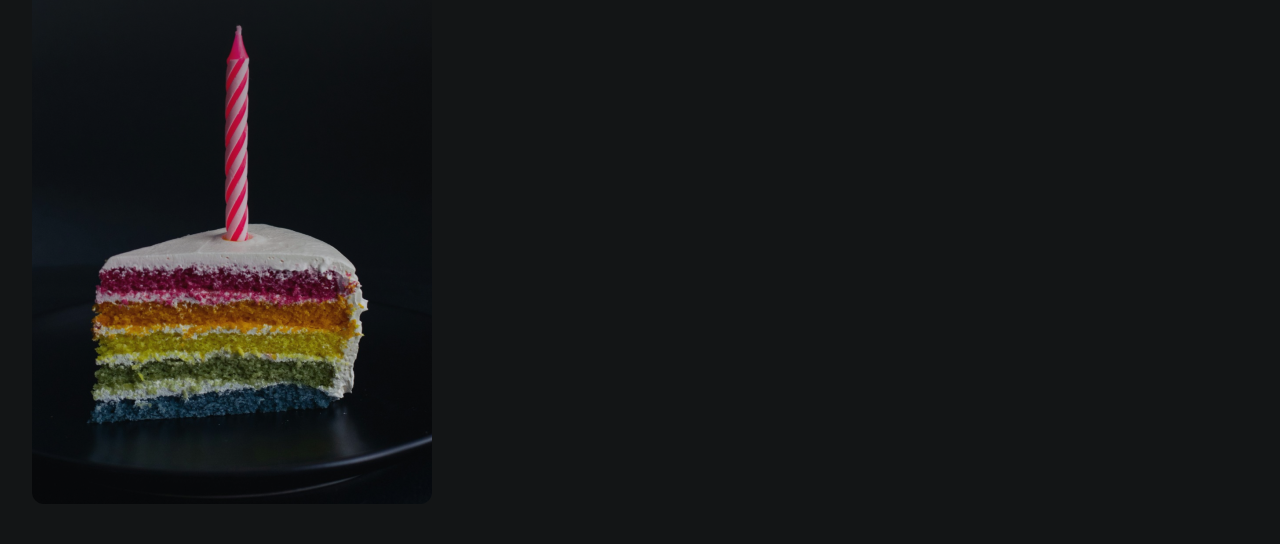
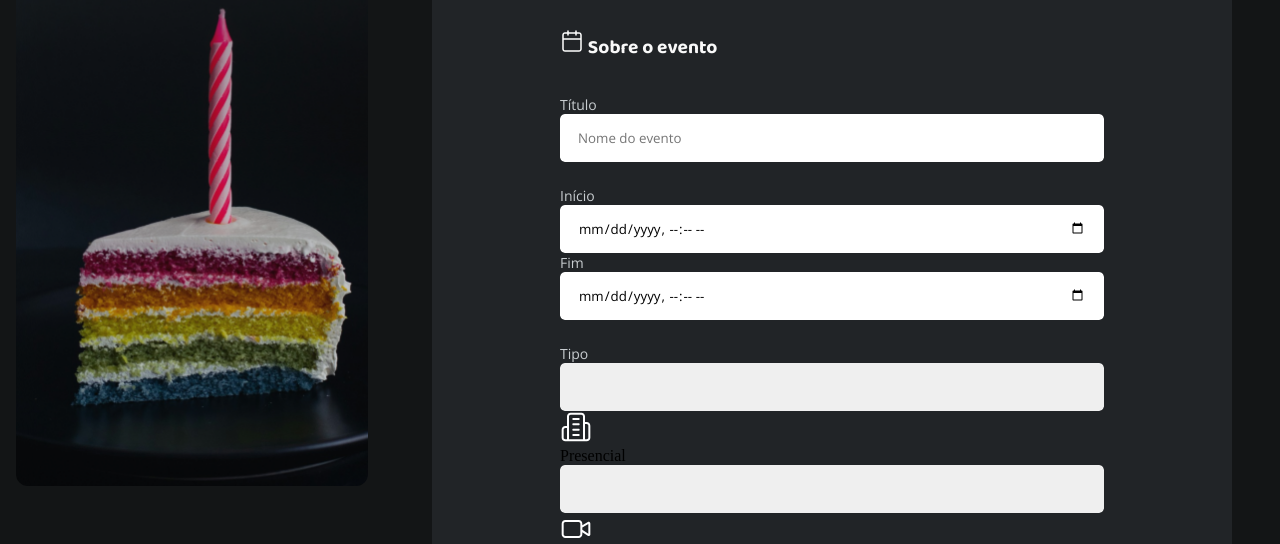
Before and after one commit to MatheusCristh/Formulario-de-convite, a plain HTML site: page index.html in a window 1280 px wide. Shown: the part 256-800 px from the top of the page. Drawn offline with nearby package versions, Linux system fonts and the light colour scheme.

Commit message:
iniciando about

```diff
--- a/index.html
+++ b/index.html
@@ -18,8 +18,8 @@
 </head>
 <body>
   <div id="app">
-    <main>
-      <div class="main-container">
+    <aside>
+      <div class="aside-container">
 
         <header>
           <img src="assets/Logo.png" alt="ícone de festa">
@@ -30,20 +30,71 @@
           <p>Crie um convite digital para o seu evento</p>
         </header>
 
+      </div>
+    </aside>
+
+    <main>
+      <div class="main-container">
+
+          <h1>Crie seu convite</h1>
+
+
+
+          <form action="method">
+            <fieldset class="about">
+              <legend>
+               <img src="assets/calendar.svg" alt="ícone de calendário">
+                Sobre o evento
+              </legend>
+
+              <div class="name-event">
+                <label for="title">Título</label>
+                 <input id="title" type="text" placeholder="Nome do evento">
+              </div>
+
+              <div class="date">
+                <label for="start">Início</label>
+                <input id="start" type="datetime-local">
+
+                <label for="finish">Fim</label>
+                <input id="finis" type="datetime-local">
+              </div>
+
+              <div class="type">
+                <label for="type">Tipo</label>
+
+                <div class="in-person">
+                <input type="button" id="in person">
+                <img src="assets/building-2.svg" alt="ícone de prédio">
+                <p>Presencial</p>
+                </div>
+
+                <div class="online">
+                <input type="button" id="online">
+                <img src="assets/video.svg" alt="ícone de cámera">
+                <p>Online</p>
+                </div>
+
+              </div>
+
+              <div class="local">
+                <label for="local">Local</label>
+                <input type="text" id="local" placeholder="Link ou endereço">
+              </div>
+
+              <div class="description">
+                <label for="description">Descriçao</label>
+                <textarea name="description" id="description" placeholder="Escreva sobre os detalhes do evento"></textarea>
+              </div>
+
+            </fieldset>
+          </form>
 
 
 
       </div>
     </main>
 
-    <aside>
-      <div class="aside-container">
-
-
-
-      </div>
-    </aside>
-
   </div>
 </body>
 </html>
--- /dev/null
+++ b/styles/fields/index.css
@@ -0,0 +1 @@
+@import url(input.css);
--- /dev/null
+++ b/styles/fields/input.css
@@ -0,0 +1,13 @@
+input, textarea {
+  appearance: none;
+  width: 100%;
+
+  border-radius: .3rem;
+  border: 2px solid transparent;
+  outline: 1px solid #212427;
+
+  font-family: "Open sans", serif;
+  height: 3rem;
+
+  padding: .75rem 1rem;
+}
--- /dev/null
+++ b/styles/forms.css
@@ -0,0 +1,35 @@
+@import url(fields/index.css);
+
+form {
+  margin-top: 2rem;
+}
+
+fieldset {
+   border: none;
+
+   display: grid;
+   gap: 1.5rem
+}
+
+legend {
+  font-family: "Baloo 2", serif;
+  color: #F9F9F9;
+  font-weight: bold;
+  font-size: 1.2rem;
+
+
+  img {
+    width: 24px;
+    height: 24px;
+
+  }
+
+}
+
+label {
+
+ font-family: "Open sans", serif;
+ font-size: 14px;
+ color: #C8CDD0;
+ margin-bottom: .25rem;
+}
--- a/styles/index.css
+++ b/styles/index.css
@@ -1,2 +1,3 @@
 @import url(global.css);
 @import url(layout.css);
+@import url(forms.css);
--- a/styles/layout.css
+++ b/styles/layout.css
@@ -1,20 +1,22 @@
 #app {
   display: grid;
-  grid-template-columns: 40% 60%;
+  grid-template-columns: 30% 70%;
 
   height: 100vh;
   overflow: hidden;
   background-color: #131516;
 }
 
-main {
+aside {
 
-  padding: 2rem;
+  padding: 1rem;
+  overflow: hidden;
 
-  .main-container {
+  .aside-container {
     background-image: url(../assets/Background.png);
-    height: 45.5rem;
-    width: 25rem;
+
+    height: 45.4rem;
+    max-width: 27rem;
     background-size: cover;
     border-radius: 12px;
 
@@ -48,3 +50,35 @@ main {
 
   }
 }
+
+main {
+  overflow: auto;
+  padding: 3rem;
+
+
+ .main-container {
+
+  padding: 6rem;
+  background-color: #212427;
+
+
+  max-height: 100rem;
+  max-width: 80rem;
+  background-size: cover;
+  border-radius: 12px;
+  margin-left: auto;
+
+
+  h1 {
+    font-family: "Baloo 2", serif;
+    color: #F9F9F9;
+    font-size: 1.75rem;
+    padding: 2rem;
+  }
+
+  & .about {
+    padding: 2rem;
+
+  }
+}
+}
```
Also changed, not shown: assets/building-2.svg (added), assets/calendar.svg (added), assets/check.svg (added), assets/circle-alert.svg (added), assets/contact.svg (added), assets/paintbrush-vertical.svg (added), assets/ticket.svg (added), assets/upload.svg (added), assets/video.svg (added).
